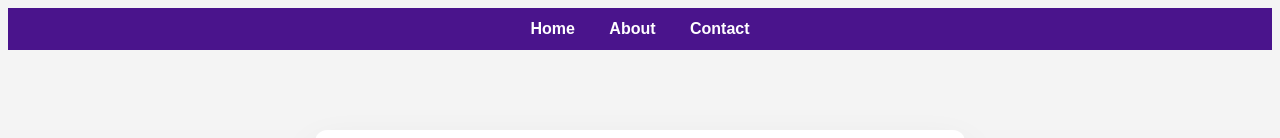
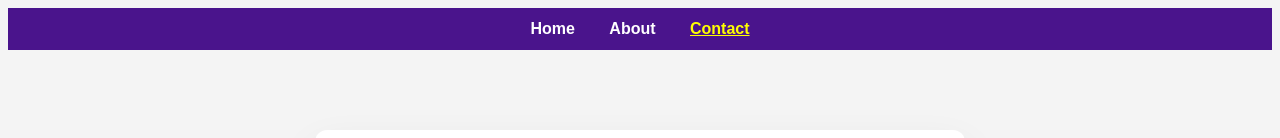
Before and after one commit to SatheeshPaskanti/my-first-website, a plain HTML site: page contact.html in a window 1280 px wide. Shown: the top 138 px of the page. Drawn offline with Linux system fonts and the light colour scheme.

Commit message:
Update contact.html

```diff
--- a/contact.html
+++ b/contact.html
@@ -31,6 +31,10 @@
     .navbar a:hover {
       text-decoration: underline;
     }
+    .navbar a.active {
+      color: yellow;
+      text-decoration: underline;
+    }
 
     input, textarea {
       width: 100%;
@@ -58,7 +62,7 @@
   <nav>
     <a href="index.html">Home</a>
     <a href="about.html">About</a>
-    <a href="contact.html">Contact</a>
+    <a href="contact.html" class="active" >Contact</a>
   </nav>
 </header>
 
```
